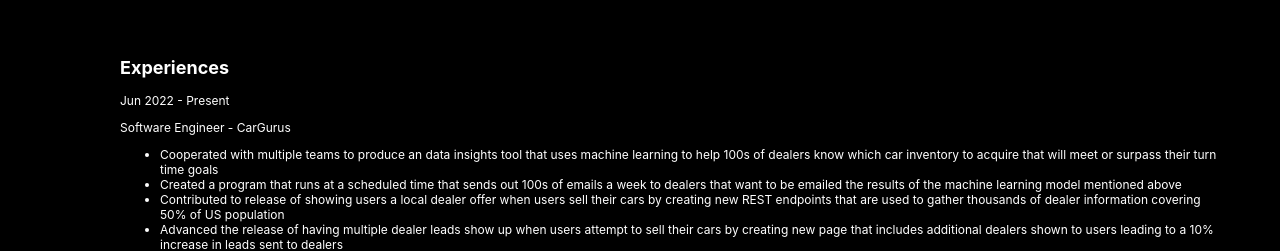
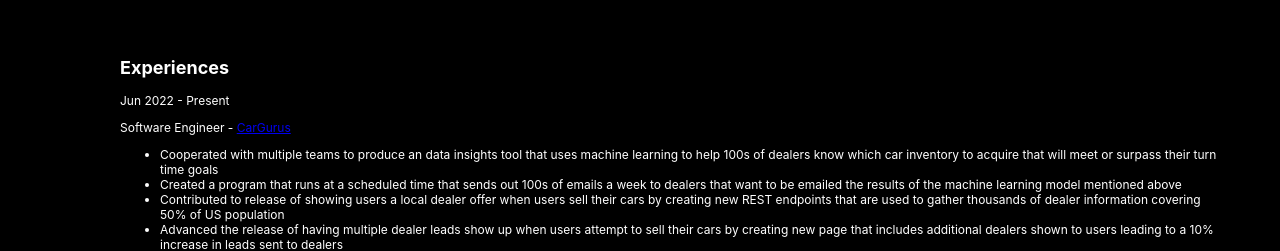
Before and after one commit to AndrewLiu12/portfolio, a React (Create React App) app: page / in a window 1280 px wide. Shown: the part 920-1171 px from the top of the page. Built offline with nearby package versions, Linux system fonts and the light colour scheme.

Commit message:
fix links

```diff
--- a/src/Experiences/Experiences.tsx
+++ b/src/Experiences/Experiences.tsx
@@ -9,7 +9,9 @@ export default function Experiences() {
                         <h1>Experiences</h1>
                         <div className="cargurus">
                             <p>Jun 2022 - Present</p>
-                            <p>Software Engineer - CarGurus</p>
+                            <p>Software Engineer -&nbsp;
+                                <a href='https://www.cargurus.com/' target="_blank" rel="noreferrer">CarGurus</a>
+                            </p>
                             <ul>
                                 <li>
                                     Cooperated with multiple teams to produce an data insights tool that uses machine learning to help 100s of dealers know
--- a/src/Socials/Socials.tsx
+++ b/src/Socials/Socials.tsx
@@ -10,10 +10,10 @@ export default function Socials() {
                 <a href="mailto:liua@bu.edu">
                     <p>Email</p>
                 </a>
-                <a href="https://github.com/AndrewLiu12">
+                <a href="https://github.com/AndrewLiu12" target="_blank" rel="noreferrer">
                     <p>Github</p>
                 </a>
-                <a href="https://linkedin.com/in/andrew-liu-19b616175">
+                <a href="https://linkedin.com/in/andrew-liu-19b616175" target="_blank" rel="noreferrer">
                     <p>LinkedIn</p>
                 </a>
             </div>
```
